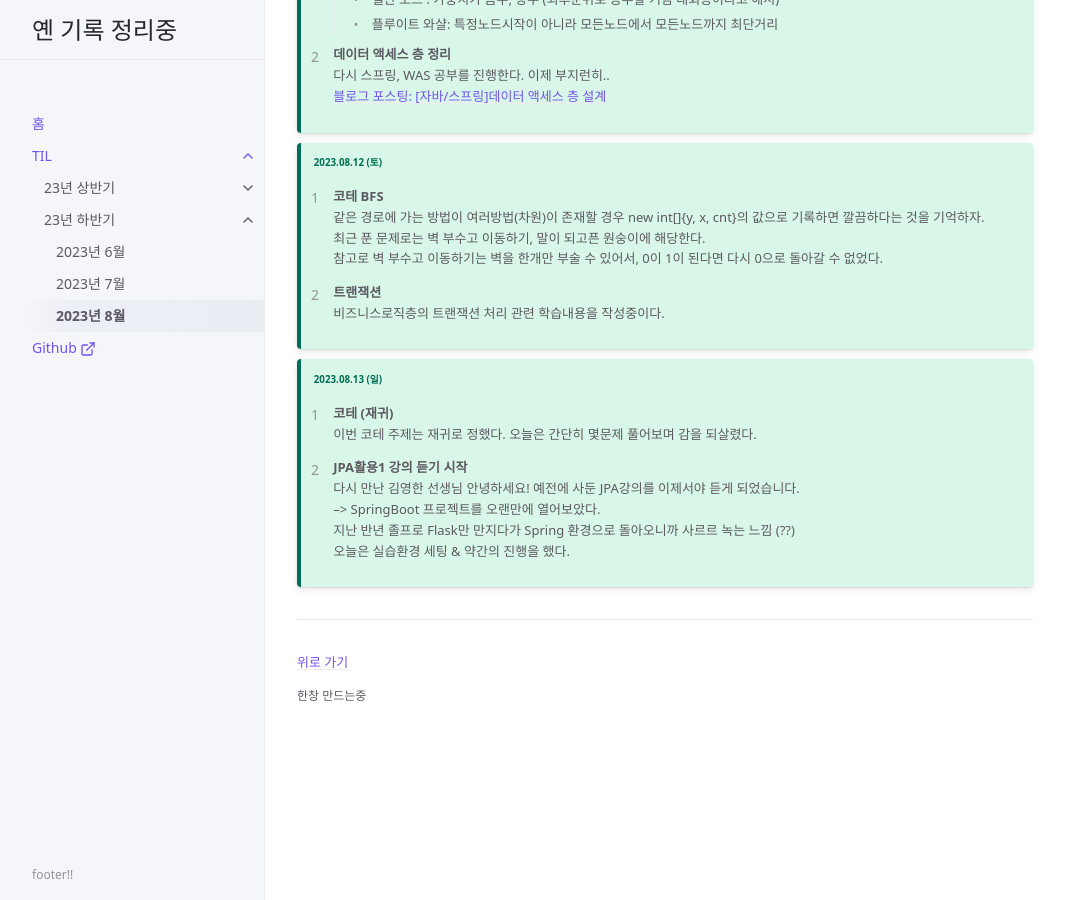
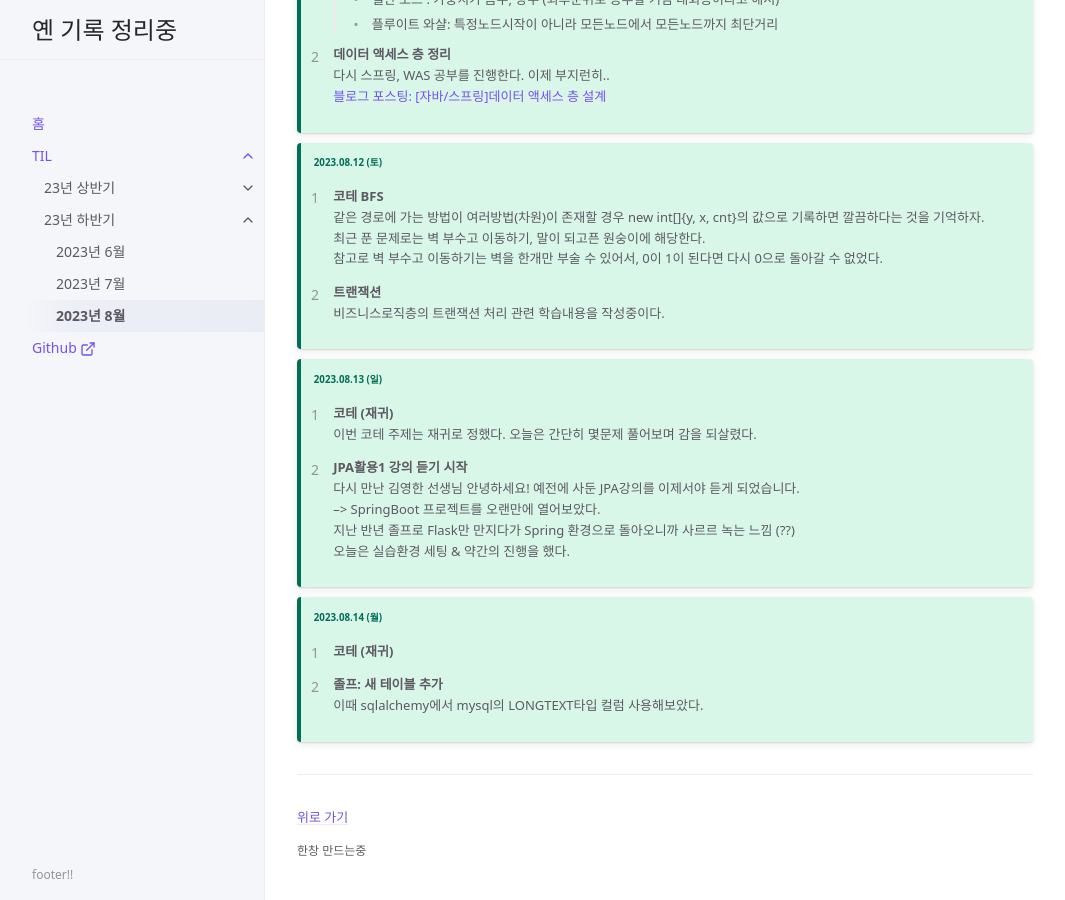
Before and after one commit to yyeennyy/yyeennyy.github.io, a Jekyll site: the page built from docs/TIL/23년 하반기/month08.md, in a window 1280 px wide and 900 px high, scrolled down 2237 px. Shown: the whole window, without its empty margins (107-1172 px from the left). Built offline with Jekyll 4.4.1, drawn with Linux system fonts in a browser that asks for light colours.

Commit message:
Update month08.md

```diff
--- a/docs/TIL/23년 하반기/month08.md
+++ b/docs/TIL/23년 하반기/month08.md
@@ -154,3 +154,12 @@ nav_order: 3
 > 다시 만난 김영한 선생님 안녕하세요! 예전에 사둔 JPA강의를 이제서야 듣게 되었습니다.<br>
 > --> SpringBoot 프로젝트를 오랜만에 열어보았다.<br> 지난 반년 졸프로 Flask만 만지다가 Spring 환경으로 돌아오니까 사르르 녹는 느낌 (??)<br>
 > 오늘은 실습환경 세팅 & 약간의 진행을 했다.
+
+
+{: .new-title }
+> 2023.08.14 (월)
+> 1. **코테 (재귀)**<br>
+>
+> 2. **졸프: 새 테이블 추가**<br>
+> 이때 sqlalchemy에서 mysql의 LONGTEXT타입 컬럼 사용해보았다.
+>
```
